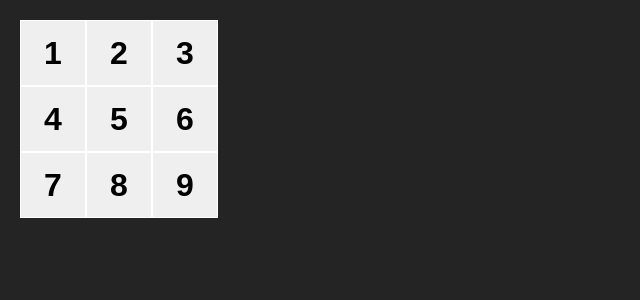
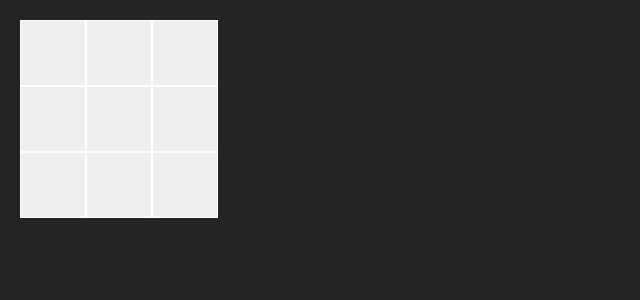
Before and after one commit to drewdlt/tic-tac-toe, a React (Vite) app: page / in a window 1280 px wide. Shown: the top 300 px of the page, without its empty margins (0-640 px from the left). Built offline with nearby package versions, Linux system fonts and the light colour scheme.

Commit message:
added state to keep track of current turn

```diff
--- a/src/Components/Board.jsx
+++ b/src/Components/Board.jsx
@@ -1,22 +1,33 @@
+import { useState } from "react";
 import Square from "./Square";
 
 function Board() {
+    const [squares, setSquares] = useState(Array(9).fill(null));
+    const [currTurn, setCurrTurn] = useState('X');
+
+    const handleClick = (i) => {
+        const nextSquares = [...squares];
+        nextSquares[i] = currTurn;
+        setSquares(nextSquares);
+        setCurrTurn(currTurn === 'X' ? 'O' : 'X');
+    }
+
     return (
         <>
             <div className="board-row">
-                <Square value={1} />
-                <Square value={2}/>
-                <Square value={3}/>
+                <Square value={squares[0]} onSquareClick={() => {handleClick(0)}}/>
+                <Square value={squares[1]} onSquareClick={() => {handleClick(1)}}/>
+                <Square value={squares[2]} onSquareClick={() => {handleClick(2)}}/>
             </div>
             <div className="board-row">
-                <Square value={4}/>
-                <Square value={5}/>
-                <Square value={6}/>
+                <Square value={squares[3]} onSquareClick={() => {handleClick(3)}}/>
+                <Square value={squares[4]} onSquareClick={() => {handleClick(4)}}/>
+                <Square value={squares[5]} onSquareClick={() => {handleClick(5)}}/>
             </div>
             <div className="board-row">
-                <Square value={7}/>
-                <Square value={8}/>
-                <Square value={9}/>
+                <Square value={squares[6]} onSquareClick={() => {handleClick(6)}}/>
+                <Square value={squares[7]} onSquareClick={() => {handleClick(7)}}/>
+                <Square value={squares[8]} onSquareClick={() => {handleClick(8)}}/>
             </div>
         </>
     );
--- a/src/Components/Square.jsx
+++ b/src/Components/Square.jsx
@@ -1,6 +1,14 @@
-function Square({ value }) {
+import { useState } from "react";
+
+function Square({ value, onSquareClick }) {
+
     return (
-        <button className="square">{value}</button>
+        <button
+            className="square"
+            onClick={onSquareClick}
+        >
+            {value}
+        </button>
     );
 }
 
```
